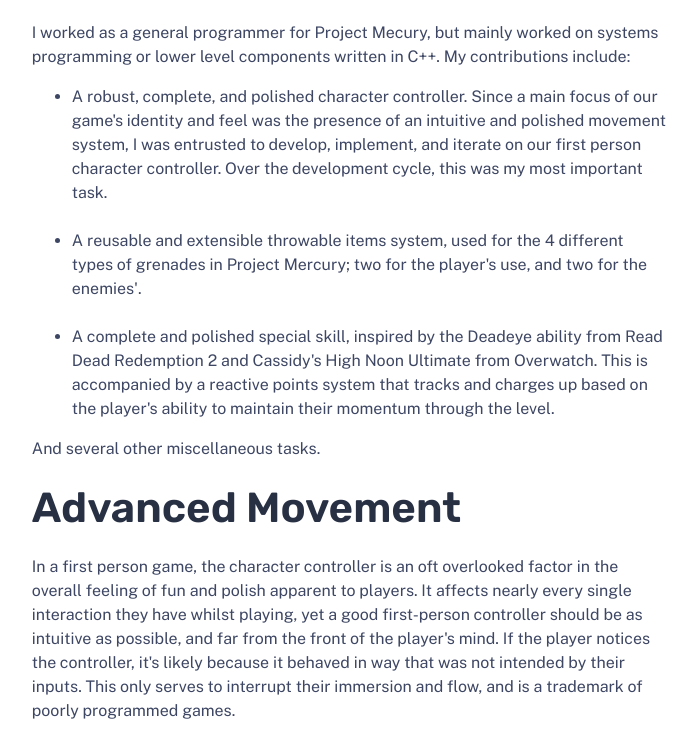
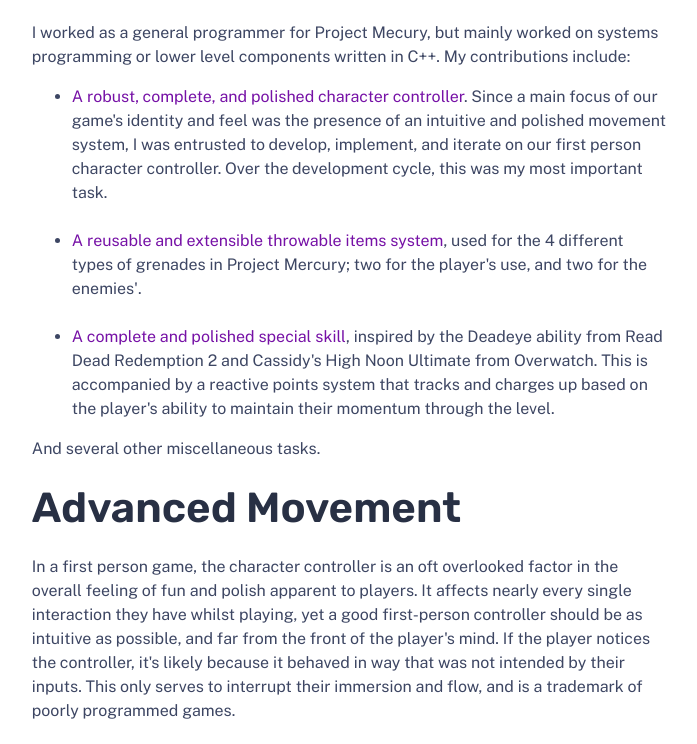
Before and after one commit to KyleGBC/KyleGBC.github.io, an Astro site: page /work/project-mercury in a window 1280 px wide. Shown: the part 1451-2195 px from the top of the page, without its empty margins (290-987 px from the left). Built offline with nearby package versions, Linux system fonts and the light colour scheme; Astro itself is replaced by a stand-in of ours.

Commit message:
Add anchors to main contribution section

```diff
--- a/src/content/work/project-mercury.mdx
+++ b/src/content/work/project-mercury.mdx
@@ -18,15 +18,15 @@
 
 ## Technical Contributions
 I worked as a general programmer for Project Mecury, but mainly worked on systems programming or lower level components written in C++. My contributions include:
- - A robust, complete, and polished character controller. Since a main focus of our game's identity and feel was the presence of an intuitive and polished movement system, I was entrusted to develop, implement, and iterate on our first person character controller. Over the development cycle, this was my most important task.
+ - [A robust, complete, and polished character controller](#advanced-movement). Since a main focus of our game's identity and feel was the presence of an intuitive and polished movement system, I was entrusted to develop, implement, and iterate on our first person character controller. Over the development cycle, this was my most important task.
 
     &nbsp;
     &nbsp;
- - A reusable and extensible throwable items system, used for the 4 different types of grenades in Project Mercury; two for the player's use, and two for the enemies'.
+ - [A reusable and extensible throwable items system](#grenade-system), used for the 4 different types of grenades in Project Mercury; two for the player's use, and two for the enemies'.
 
     &nbsp;
     &nbsp;
- - A complete and polished special skill, inspired by the Deadeye ability from Read Dead Redemption 2 and Cassidy's High Noon Ultimate from Overwatch. This is accompanied by a reactive points system that tracks and charges up based on the player's ability to maintain their momentum through the level.
+ - [A complete and polished special skill](#deadeye-ability-and-system), inspired by the Deadeye ability from Read Dead Redemption 2 and Cassidy's High Noon Ultimate from Overwatch. This is accompanied by a reactive points system that tracks and charges up based on the player's ability to maintain their momentum through the level.
 
 And several other miscellaneous tasks.
 
@@ -125,3 +125,7 @@
 If the situation demanded any expansion of functionality past grenades, this system would be easily expandable.
 
 ### Deadeye Ability and System
+<Video path="/assets/project-mercury/deadeye_1.webm"/>
+In order to make gameplay more dynamic and reward the player for utilizing their movement skills, Project Mercury includes a special skill called Deadeye.
+As the player uses their movement system, they are rewarded points, depending on their skill in using the movement ability, as well as their skill in chaining together movement skills without interruption.
+<Video path="/assets/project-mercury/deadeye_2.webm"/>
```
